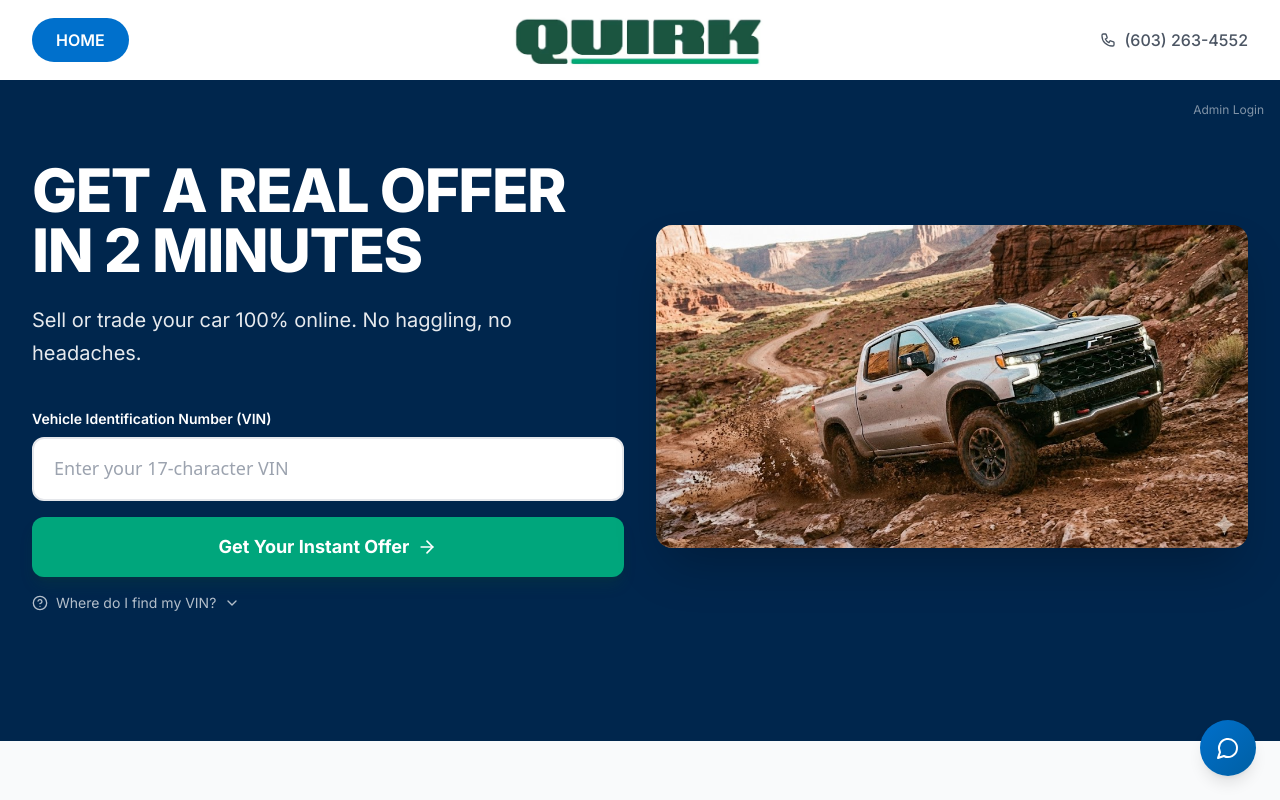
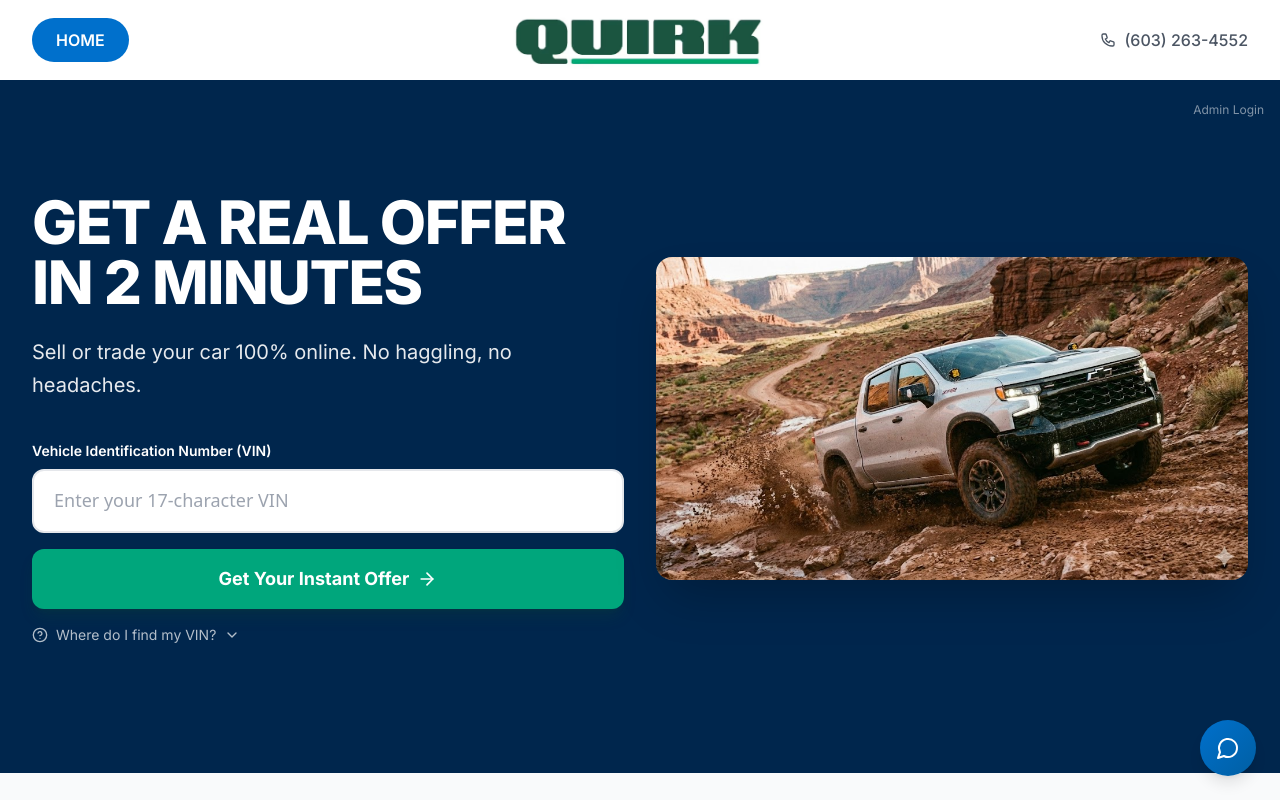
Before and after one commit to mpalmer79/quirk-sell-my-car, a Next.js app: page / in a window 1280 px wide. Shown: the top 800 px of the page. Built offline with nearby package versions, Linux system fonts and the light colour scheme.

Commit message:
Update page.tsx

```diff
--- a/src/app/page.tsx
+++ b/src/app/page.tsx
@@ -53,7 +53,7 @@
         </div>
 
         <div className="relative max-w-7xl mx-auto px-4 sm:px-6 lg:px-8">
-          <div className="pt-12 pb-20 lg:pt-20 lg:pb-32">
+          <div className="pt-24 pb-20 lg:pt-28 lg:pb-32">
 
             {/* Main Content Grid */}
             <div className="grid lg:grid-cols-2 gap-12 lg:gap-8 items-center">
```
